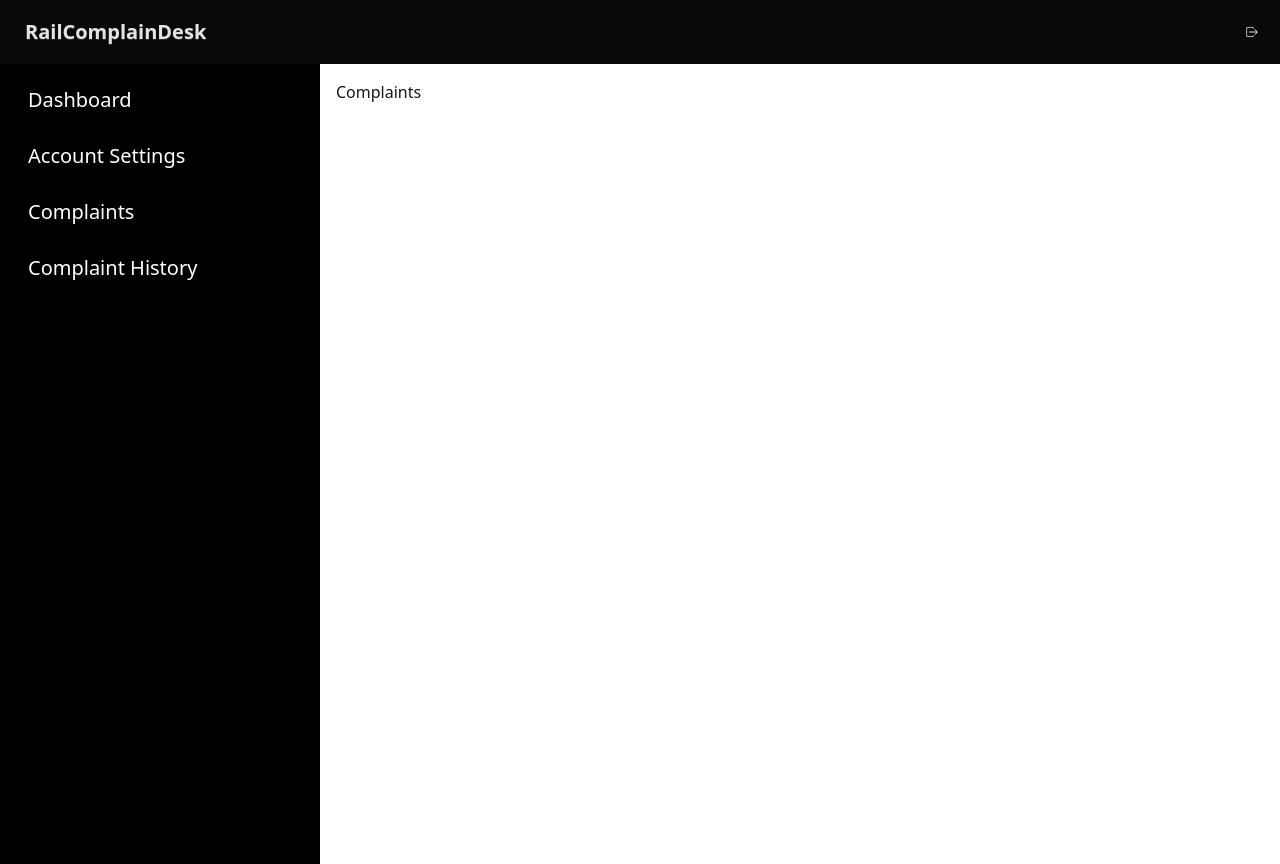
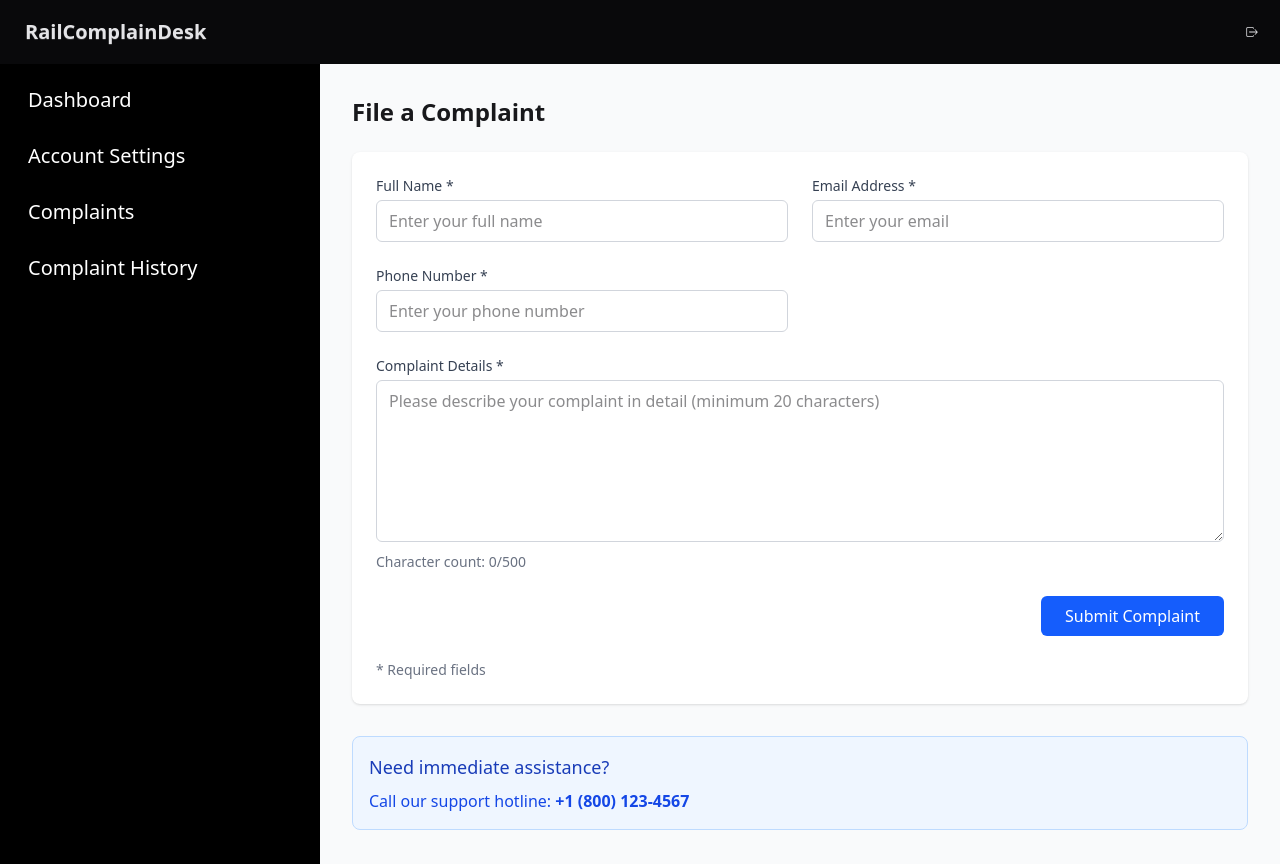
Before and after one commit to iamsyg/Rail_management_system, a Next.js app in the folder website/: page /complaints in a window 1280 px wide. Built offline with nearby package versions, Linux system fonts and the light colour scheme; no server answers.

Commit message:
complaints UI

```diff
--- a/website/app/(app)/complaints/page.tsx
+++ b/website/app/(app)/complaints/page.tsx
@@ -1,27 +1,197 @@
 "use client";
 
-import React from 'react'
+import React, { useState, FormEvent } from 'react';
 import Navbar from "@/app/components/Navbar";
 import Sidebar from "@/app/components/Sidebar";
 
-function page() {
+interface ComplaintFormData {
+  name: string;
+  email: string;
+  phone: string;
+  complaint: string;
+}
+
+interface FormErrors {
+  name?: string;
+  email?: string;
+  phone?: string;
+  complaint?: string;
+}
+
+export default function ComplaintPage() {
+  const [formData, setFormData] = useState<ComplaintFormData>({
+    name: '',
+    email: '',
+    phone: '',
+    complaint: ''
+  });
+
+  const [errors, setErrors] = useState<FormErrors>({});
+  const [isSubmitting, setIsSubmitting] = useState<boolean>(false);
+  const [submitSuccess, setSubmitSuccess] = useState<boolean>(false);
+
+  const handleChange = (e: React.ChangeEvent<HTMLInputElement | HTMLTextAreaElement>) => {
+    const { name, value } = e.target;
+    setFormData(prev => ({
+      ...prev,
+      [name]: value
+    }));
+  };
+
+  const validateForm = (): boolean => {
+    const newErrors: FormErrors = {};
+
+    if (!formData.name.trim()) newErrors.name = 'Name is required';
+    if (!formData.email.trim()) newErrors.email = 'Email is required';
+    else if (!/^\S+@\S+\.\S+$/.test(formData.email)) newErrors.email = 'Email is invalid';
+    if (!formData.phone.trim()) newErrors.phone = 'Phone number is required';
+    else if (!/^[\d\s\+\-\(\)]{10,}$/.test(formData.phone)) newErrors.phone = 'Invalid phone number';
+    if (!formData.complaint.trim()) newErrors.complaint = 'Complaint description is required';
+    else if (formData.complaint.length < 20) newErrors.complaint = 'Complaint must be at least 20 characters';
+
+    setErrors(newErrors);
+    return Object.keys(newErrors).length === 0;
+  };
+
+  const handleSubmit = async (e: FormEvent) => {
+    e.preventDefault();
+    setSubmitSuccess(false);
+
+    if (validateForm()) {
+      setIsSubmitting(true);
+      try {
+        // Simulate API call
+        await new Promise(resolve => setTimeout(resolve, 1500));
+
+        console.log('Complaint submitted:', formData);
+        setSubmitSuccess(true);
+        setFormData({
+          name: '',
+          email: '',
+          phone: '',
+          complaint: ''
+        });
+      } catch (error) {
+        console.error('Error submitting complaint:', error);
+      } finally {
+        setIsSubmitting(false);
+      }
+    }
+  };
+
   return (
-    <div>
-      <div>
-      <div>
+    <div className="min-h-screen bg-gray-50">
       <Navbar />
 
-      <div className="sidebar flex">
+      <div className="flex">
         <Sidebar />
 
-        <div className="content m-4">
-          <h1>Complaints</h1>
-        </div>
+        <main className="flex-1 p-8">
+          <div className="max-w-4xl mx-auto">
+            <h1 className="text-2xl font-bold mb-6">File a Complaint</h1>
+
+            {submitSuccess && (
+              <div className="bg-green-100 border border-green-400 text-green-700 px-4 py-3 rounded mb-6">
+                Your complaint has been submitted successfully! We'll get back to you soon.
+              </div>
+            )}
+
+            <form onSubmit={handleSubmit} className="bg-white shadow rounded-lg p-6">
+              <div className="space-y-6">
+                <div className="grid grid-cols-1 md:grid-cols-2 gap-6">
+                  <div>
+                    <label htmlFor="name" className="block text-sm font-medium text-gray-700 mb-1">
+                      Full Name *
+                    </label>
+                    <input
+                      type="text"
+                      id="name"
+                      name="name"
+                      value={formData.name}
+                      onChange={handleChange}
+                      className={`w-full px-3 py-2 border rounded-md ${errors.name ? 'border-red-500' : 'border-gray-300'}`}
+                      placeholder="Enter your full name"
+                    />
+                    {errors.name && <p className="mt-1 text-sm text-red-600">{errors.name}</p>}
+                  </div>
+
+                  <div>
+                    <label htmlFor="email" className="block text-sm font-medium text-gray-700 mb-1">
+                      Email Address *
+                    </label>
+                    <input
+                      type="email"
+                      id="email"
+                      name="email"
+                      value={formData.email}
+                      onChange={handleChange}
+                      className={`w-full px-3 py-2 border rounded-md ${errors.email ? 'border-red-500' : 'border-gray-300'}`}
+                      placeholder="Enter your email"
+                    />
+                    {errors.email && <p className="mt-1 text-sm text-red-600">{errors.email}</p>}
+                  </div>
+
+                  <div>
+                    <label htmlFor="phone" className="block text-sm font-medium text-gray-700 mb-1">
+                      Phone Number *
+                    </label>
+                    <input
+                      type="tel"
+                      id="phone"
+                      name="phone"
+                      value={formData.phone}
+                      onChange={handleChange}
+                      className={`w-full px-3 py-2 border rounded-md ${errors.phone ? 'border-red-500' : 'border-gray-300'}`}
+                      placeholder="Enter your phone number"
+                    />
+                    {errors.phone && <p className="mt-1 text-sm text-red-600">{errors.phone}</p>}
+                  </div>
+                </div>
+
+                <div>
+                  <label htmlFor="complaint" className="block text-sm font-medium text-gray-700 mb-1">
+                    Complaint Details *
+                  </label>
+                  <textarea
+                    id="complaint"
+                    name="complaint"
+                    value={formData.complaint}
+                    onChange={handleChange}
+                    rows={6}
+                    className={`w-full px-3 py-2 border rounded-md ${errors.complaint ? 'border-red-500' : 'border-gray-300'}`}
+                    placeholder="Please describe your complaint in detail (minimum 20 characters)"
+                  />
+                  {errors.complaint && <p className="mt-1 text-sm text-red-600">{errors.complaint}</p>}
+                  <p className="mt-1 text-sm text-gray-500">
+                    Character count: {formData.complaint.length}/500
+                  </p>
+                </div>
+
+                <div className="flex justify-end">
+                  <button
+                    type="submit"
+                    disabled={isSubmitting}
+                    className={`px-6 py-2 bg-blue-600 text-white rounded-md hover:bg-blue-700 focus:outline-none focus:ring-2 focus:ring-blue-500 focus:ring-offset-2 ${isSubmitting ? 'opacity-75 cursor-not-allowed' : ''}`}
+                  >
+                    {isSubmitting ? 'Submitting...' : 'Submit Complaint'}
+                  </button>
+                </div>
+
+                <p className="text-sm text-gray-500">
+                  * Required fields
+                </p>
+              </div>
+            </form>
+
+            <div className="mt-8 bg-blue-50 border border-blue-200 rounded-lg p-4">
+              <h2 className="text-lg font-medium text-blue-800 mb-2">Need immediate assistance?</h2>
+              <p className="text-blue-700">
+                Call our support hotline: <span className="font-semibold">+1 (800) 123-4567</span>
+              </p>
+            </div>
+          </div>
+        </main>
       </div>
     </div>
-    </div>
-    </div>
-  )
+  );
 }
-
-export default page
```
